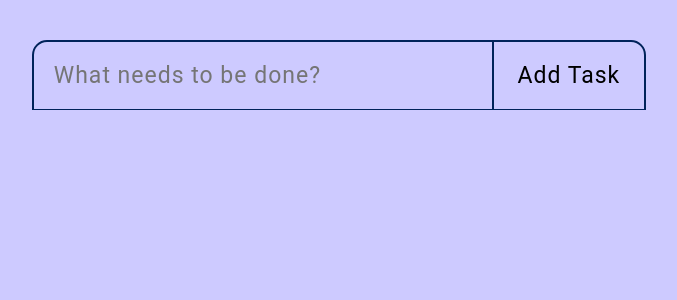
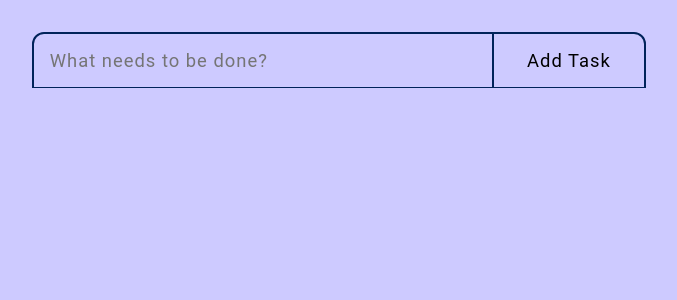
Before and after one commit to pesto-students/p2-kapil-Siddhant-ops, a React (Create React App) app in the folder Week-9/todo/: page / in a window 1536 px wide. Shown: the top 300 px of the page, without its empty margins (429-1106 px from the left). Built offline with nearby package versions, Linux system fonts and the light colour scheme.

Commit message:
W9 changing Responsive.scss

```diff
--- a/Week-9/todo/src/Styles/Responsive.scss
+++ b/Week-9/todo/src/Styles/Responsive.scss
@@ -10,9 +10,9 @@
   }
 }
 
-@media only screen and (min-width: 1441px) {
+@media only screen and (min-width: 1440px) {
   html {
-    font-size: 125%;
+    font-size: 100%;
   }
 }
 
```
